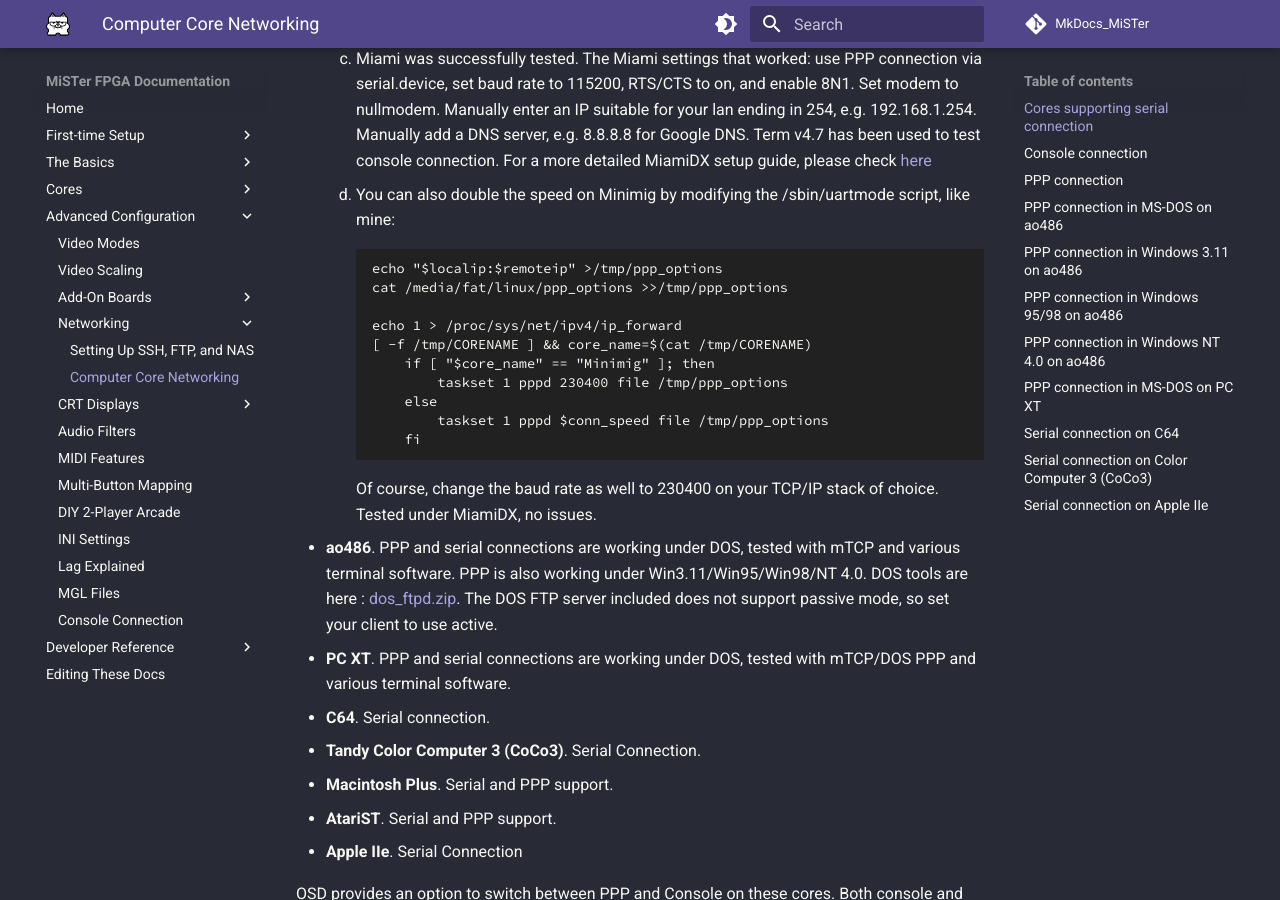
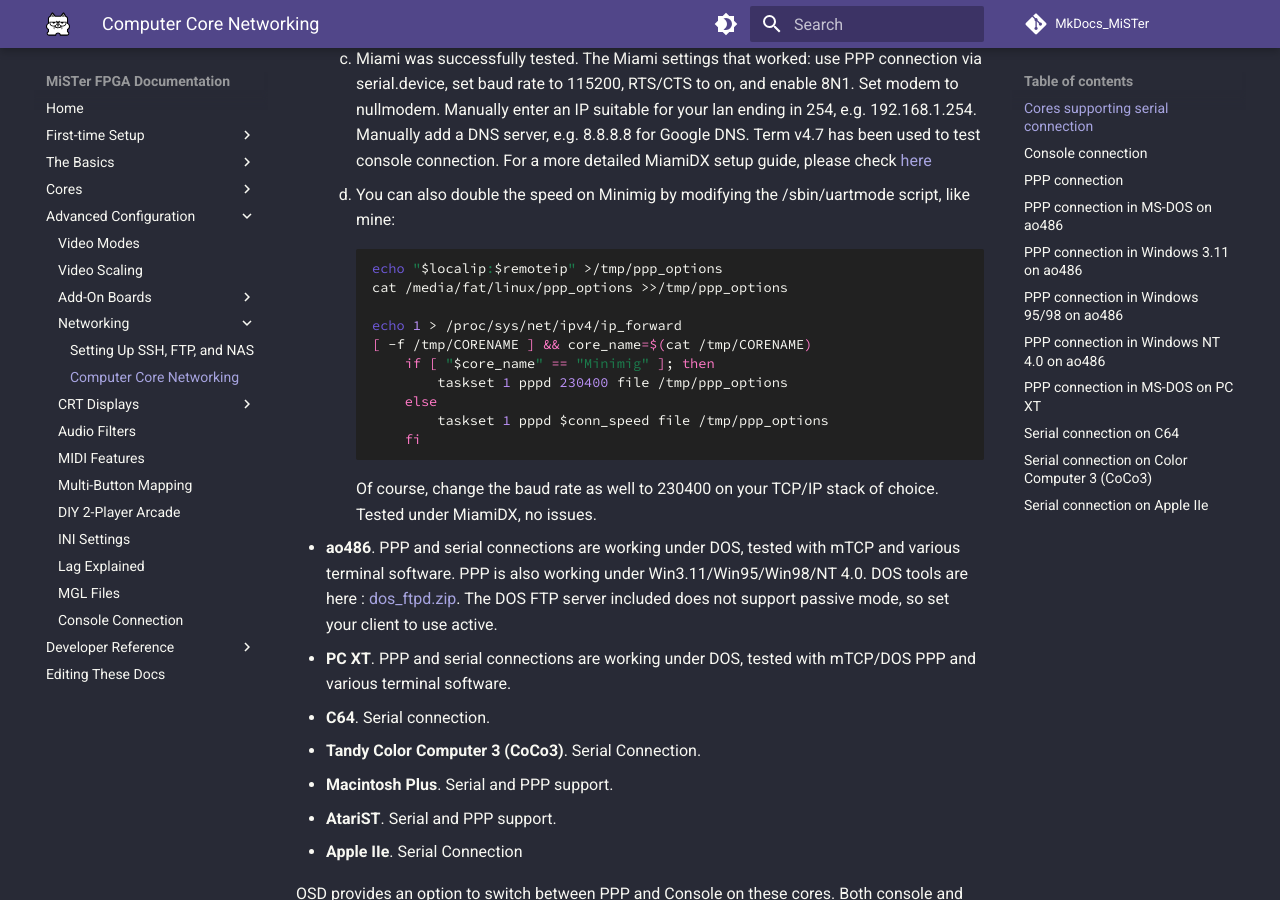
Before and after one commit to MiSTer-devel/MkDocs_MiSTer, an MkDocs documentation site: the page built from docs/advanced/computer.md, in a window 1280 px wide and 900 px high, scrolled down 545 px. Built offline with MkDocs 1.6.1 and Material for MkDocs 9.7.7, drawn with Linux system fonts in a browser that asks for light colours; comment, search, counter and statistics services are not loaded; some of the changed text lies outside the part shown.

Commit message:
computer.md: minor formatting update

````diff
--- a/docs/advanced/computer.md
+++ b/docs/advanced/computer.md
@@ -11,7 +11,7 @@
     2. Roadshow works very well, it is fully compatible with AmiTCP and offers additional extensions. Follow these [Instructions](https://misterfpga.org/viewtopic.php?f=4&t=2063&p=18598&hilit=Roadshow#p18598){target=_blank} for complete setup.  It is still a paid for and supported product, you can find more information [here](http://roadshow.apc-tcp.de/index-en.php){target=_blank}.
     3.  Miami was successfully tested. The Miami settings that worked: use PPP connection via serial.device, set baud rate to 115200, RTS/CTS to on, and enable 8N1. Set modem to nullmodem. Manually enter an IP suitable for your lan ending in 254, e.g. 192.168.1.254. Manually add a DNS server, e.g. 8.8.8.8 for Google DNS. Term v4.7 has been used to test console connection. For a more detailed MiamiDX setup guide, please check [here](https://www.geocities.ws/allforamiga/){target=_blank}
     4.  You can also double the speed on Minimig by modifying the /sbin/uartmode script, like mine:
-```
+```sh
 echo "$localip:$remoteip" >/tmp/ppp_options
 cat /media/fat/linux/ppp_options >>/tmp/ppp_options
 
@@ -38,15 +38,17 @@
 Both console and PPP are using baud rate 115200 8N1 mode with hardware RTS/CTS flow control for stability.
 
 ## Console connection
+
 Using this connection with supported terminal application on FPGA core, you can access the Linux shell and do some file managements or Linux settings if required.
 
 No special settings are required of Linux.
 
 ## PPP connection
+
 Using this connection core may have internet connection. More important, the core may run ftp daemon and provide access to its filesystem, so you can use FTP client on PC to move the files to/from the emulated system.
 
 PPP daemon uses **/media/fat/linux/ppp_options** (linux\ppp_options of PC) file. Most likely you don't need to modify it. Recent update assigns IPs automatically. **Core gets <your_net>.254 IP (for example 192.168.1.254). If you want to use other IP or your router has the .254, then modify ppp_options file.**. At the bottom of the file uncomment and modify the last line:
-```
+```ini
 # You may explicitly define local and remote IPs for PPP link.
 # new MiSTer releases don't require it anymore.
 # IPs entered here will override automatically assigned IPs.
@@ -56,18 +58,19 @@
 For correct PPP work, make sure you see a network icon in Menu core before starting the other core. Otherwise PPP link won't get IPs. If you've started core earlier, then simply connect the core to PPP and disconnect. Next connection will get correct IP. Or you can switch UART mode in OSD to renew the IP.
 
 ## PPP connection in MS-DOS on ao486
+
 1. In the Mister System Menu ++win+f12++ set the "Uart Connection" to "PPP", Baud to "115200" and save it.
 2.  Download the DOS PPPD driver: DOSPPP06.ZIP from [HERE](https://www.ibiblio.org/pub/micro/pc-stuff/freedos/files/net/dosppp/){target=_blank}.
 3.  Grab the latest version of Michael Brutman's mTCP TCP/IP applications for MS-DOS, from the 'Downloads' section [HERE](http://www.brutman.com/mTCP/){target=_blank}
 4.  Transfer those zip files over to your ao486's virtual hard drive and unzip them into the directory of your choice (e.g. C:\NETWORK)
 5.  In MS-DOS on the core, you need to edit a mtcp config file. There's a sample config in the SAMPLES directory called 'sample.cfg' that you can use as a base,
 or you can use the example below (simple text file named mtcp.cfg in your installation folder). If you use the sample.cfg file, you need to add the top MTCPSLIP line.:
-```
+```ini
 SET MTCPSLIP=true
 mtu 1500
 packetint 0x60
 hostname ao486_fpga
-IPADDR 192.168.1.254 <- Change this to reflect your network. Only the first three octets, the last .254 is the default IP assigned to the core !!!
+IPADDR 192.168.1.254 <- Change this to reflect your network. Only the first three octets (e.g. 192.168.1), the last .254 is the default IP assigned to the core !!!
 NETMASK 255.255.255.0
 GATEWAY 192.168.1.1 <- Change this to reflect your network.
 NAMESERVER 8.8.8.8 <- You can change this to reflect your network if you want to.
@@ -77,17 +80,18 @@
 IRCJR_NAME FPGA_User
 ```
 6. Edit your AUTOEXEC.BAT and add the path to your installation folder, as well with the MTCP variable:
-```
+```bat
 PATH C:\DOS;C:\NETWORK
 SET MTCPCFG=C:\NETWORK\MTCP.CFG
 ```
 7. The DOS PPPD driver archive includes the ppp packet driver, which you need to load:
-```
+```bat
 epppd com1 115200 local
 ```
 8. Enjoy telnet, ftp, irc, and other internet applications while you use MS-DOS. Be sure and make sure you have ANSI.SYS loaded in CONFIG.SYS if you want to use the telnet client to hit telnet BBSes. Original discussion [HERE](https://misterfpga.org/viewtopic.php?t=896){target=_blank}.
 
 ## PPP connection in Windows 3.11 on ao486
+
 1. In the Mister System Menu ++win+f12++ set the "Uart Connection" to "PPP", Baud to "115200" and save it.
 2. Get the Trumpet Winsock PPP client
     * Download the software.  There are other newer versions available BUT be warned only version 3.0 will work.
@@ -103,6 +107,7 @@
         * "Baud rate" 115200
 
 ## PPP connection in Windows 95/98 on ao486
+
 1. In the Mister System Menu ++win+f12++ set the "Uart Connection" to "PPP", Baud to "115200" and save it.
 2. Get the modem driver from [HERE](https://github.com/MiSTer-devel/ao486_MiSTer/blob/master/releases/drv/modem9x.inf){target=_blank} and transfer it to your VHD or a floppy image
     * Click the Windows 95 Start button, point to Settings, and then click Control Panel. Double-click Add New Hardware
@@ -123,7 +128,7 @@
 DNS is not acquired automatically by Windows 95 (or Windows NT) unless either:
     * Click on TCP/IP Settings in the above Server Types tab, TCP/IP Settings  and configure static name servers (either by using your router's internal IP address - usually .1 - or Google public ones like 8.8.8.8)
     * Login into your MiSTer by SSH or F9, go to /media/fat/linux and change your ppp_options file by uncommenting (delete the front #) and modifying the IP addresses from "ms-dns" entries:
-```
+```ini
 # /etc/ppp/options
 
 # Specify which DNS Servers the incoming Win95 or WinNT Connection should use
@@ -133,6 +138,7 @@
 ```
 
 ## PPP connection in Windows NT 4.0 on ao486
+
 The full how-to install Windows NT 4.0 and PPP setup on [MiSTerFPGA forum](https://misterfpga.org/viewtopic.php?t=4400):
 
 1. In the Mister System Menu ++win+f12++ set the "Uart Connection" to "PPP", Baud to "115200" and save it. **Important: Plain 115200, not Turbo one !!!**
@@ -150,7 +156,7 @@
 DNS is not acquired automatically by Windows NT (or Win95) unless either:
     * Click on TCP/IP Settings in the above Server tab and use configure static Nameserver (either by using your router's internal IP address - usually .1 - or Google public ones like 8.8.8.8)
     * Login into your MiSTer by SSH or F9, go to /media/fat/linux and change your ppp_options file by uncommenting (delete the front #) and modifying the IP addresses from "ms-dns" entries:
-```
+```ini
 # /etc/ppp/options
 
 # Specify which DNS Servers the incoming Win95 or WinNT Connection should use
@@ -158,7 +164,9 @@
 ms-dns 192.168.1.1  #CHANGE it to your network's needs
 ms-dns 8.8.8.8         #or  8.8.4.4 etc
 ```
+
 ## PPP connection in MS-DOS on PC XT
+
 Instructions would be the same as for DOS under ao486, the only difference is that the PPP connection will use COM 2 serial port on the XT core, instead of COM 1 as on ao486:
 1. In the Mister System Menu ++win+f12++ set the "Uart Connection" to "PPP", Baud to "115200" and save it.
 2.  Download the DOS PPPD driver: DOSPPP06.ZIP from [HERE](https://www.ibiblio.org/pub/micro/pc-stuff/freedos/files/net/dosppp/){target=_blank}.
@@ -166,7 +174,7 @@
 4.  Transfer those zip files over to your PC XT's virtual hard drive and unzip them into the directory of your choice (e.g. C:\NETWORK)
 5.  In MS-DOS on the core, you need to edit a mtcp config file. There's a sample config in the SAMPLES directory called 'sample.cfg' that you can use as a base,
 or you can use the example below (simple text file named mtcp.cfg in your installation folder). If you use the sample.cfg file, you need to add the top MTCPSLIP line.:
-```
+```ini
 SET MTCPSLIP=true
 mtu 1500
 packetint 0x60
@@ -181,16 +189,17 @@
 IRCJR_NAME FPGA_User
 ```
 6. Edit your AUTOEXEC.BAT and add the path to your installation folder, as well with the MTCP variable:
-```
+```bat
 PATH C:\DOS;C:\NETWORK
 SET MTCPCFG=C:\NETWORK\MTCP.CFG
 ```
 7. The DOS PPPD driver archive includes the ppp packet driver, which you need to load:
-```
+```bat
 epppd com2 115200 local
 ```
 
 ## Serial connection on C64
+
 The following is an example for connecting to a BBS using Striketerm 2014 and VIC-101 2400 baud mode:
 
 1. Start the C64 core (please note that custom kernels may remove functionality required, if in doubt use the built in kernel).
@@ -212,6 +221,7 @@
 7. Enjoy the faster BBS experience.
 
 ## Serial connection on Color Computer 3 (CoCo3)
+
 The following is an example for connecting to a BBS using UltimaTerm 4.0:
 
 1. Start the CoCo3 core (use Multi-pak Slot 4 Disk or Slot 2 CoCoSDC)
@@ -224,11 +234,13 @@
 8. Alternatively, you can dial directly by issuing an `ATDTBBS_Address:port`. Full UltimaTerm 4.0 Documentation [HERE](https://colorcomputerarchive.com/repo/Documents/Manuals/Applications/Ultimaterm%20v4.0%20%28Ken%20Johnston%29.pdf){target=_blank}
 
 ## Serial connection on Apple IIe
+
 Apple IIe has serial support via implemented SuperSerial Card in Slot 2. While theoretically some programs may use up to 19200 baud, I found it to be more stable at 1200 and/or 2400 baud.
-Terminal programs tested :
-ACT - Apple Conference Terminal v.3.0.3 [HERE](https://mirrors.apple2.org.za/ftp.apple.asimov.net/images/communications/Apple%20Conference%20Terminal%20V3.0.3.dsk){target=_blank}
 
-Practical Peripherals Communication Program for Apple II v.1.01 [HERE](https://mirrors.apple2.org.za/ftp.apple.asimov.net/images/communications/Apple_II_Comm_Program.dsk){target=_blank}
+Terminal programs tested:
+
+* ACT - Apple Conference Terminal v.3.0.3 [HERE](https://mirrors.apple2.org.za/ftp.apple.asimov.net/images/communications/Apple%20Conference%20Terminal%20V3.0.3.dsk){target=_blank}
+* Practical Peripherals Communication Program for Apple II v.1.01 [HERE](https://mirrors.apple2.org.za/ftp.apple.asimov.net/images/communications/Apple_II_Comm_Program.dsk){target=_blank}
 
 1. Start the Apple IIe core
 2. In the MiSTer System Menu ++win+f12++  set the "Uart Connection" to "Modem", Link to "TCP", Baud to "1200" and save it.
````
